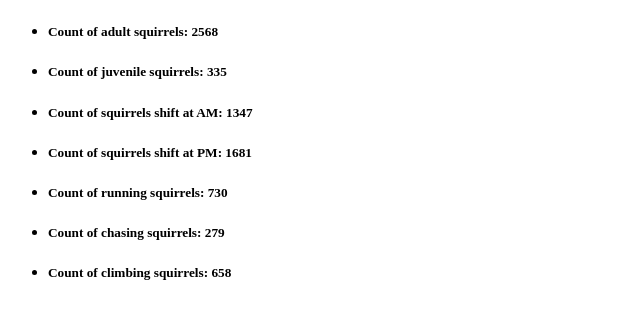
After one commit to nryan0809/squirrel_project, a Django app: page /sightings/stats/ in a window 1280 px wide. The commit adds this page. Shown: the top 319 px of the page, without its empty margins (0-640 px from the left). Run offline with Django 3.2, Linux system fonts and the light colour scheme; data comes from the database, SQL or seed files in the repository; both versions use the stored data as it was after the commit.

Commit message:
add stats

```diff
--- a/vwsquirrel/templates/vwsquirrel/index.html
+++ b/vwsquirrel/templates/vwsquirrel/index.html
@@ -1,5 +1,6 @@
 <ul>
 	<li><a href="/sightings/add" >add</a></li>
+	<li><a href="/sightings/stats" >stats</a></li>
 </ul>
 <ul>
     {% for squirrel in squirrels %}
--- /dev/null
+++ b/vwsquirrel/templates/vwsquirrel/stats.html
@@ -0,0 +1,29 @@
+<!DOCTYPE html>
+<html>
+<head>
+<meta charset="utf-8">
+<title>General stats about the sightings</title>
+</head>
+
+<body>
+<ul>
+
+<li><h5>Count of adult squirrels: {{Adult}}</h5>
+</li>
+<li><h5>Count of juvenile squirrels: {{Juvenile}}</h5>
+</li>
+<li><h5>Count of squirrels shift at AM: {{AM}}</h5>
+</li>
+<li><h5>Count of squirrels shift at PM: {{PM}}</h5>
+</li>
+<li><h5>Count of running squirrels: {{Running}}</h5>
+</li>
+<li><h5>Count of chasing squirrels: {{Chasing}}</h5>
+</li>
+<li><h5>Count of climbing squirrels: {{Climbing}}</h5>
+</li>
+</ul>
+
+
+</body>
+</html>
--- a/vwsquirrel/urls.py
+++ b/vwsquirrel/urls.py
@@ -4,5 +4,7 @@ app_name = 'vwsquirrel'
 urlpatterns = [
         path('', views.index, name='index'),
         path('add/',views.add,name='add'),
+        path('stats/',views.stats,name='stats'),
         path('<Unique_Squirrel_ID>/', views.detail, name = "detail"),
+       # path('stats/',views.stats,name='stats'),
         ]
--- a/vwsquirrel/views.py
+++ b/vwsquirrel/views.py
@@ -6,6 +6,7 @@ from django.urls import reverse
 from django.views import generic
 from .models import squ_model
 from django.forms import ModelForm
+from django.db.models import Count, Q
 
 def index(request):
     squirrels = squ_model.objects.all()
@@ -27,7 +28,8 @@ def add(request):
     return render(request,'vwsquirrel/add.html')
 
 def detail(request,Unique_Squirrel_ID):
-    details = get_object_or_404(squ_model,Unique_Squirrel_ID=Unique_Squirrel_ID)
+   # details = get_object_or_404(squ_model,Unique_Squirrel_ID=Unique_Squirrel_ID)
+    details=squ_model.objects.get(Unique_Squirrel_ID=Unique_Squirrel_ID)
     if request.method == "POST":
         if 'delete' in request.POST:
             details.delete()
@@ -37,3 +39,22 @@ def detail(request,Unique_Squirrel_ID):
                  details.save()
         return redirect('/sightings/')
     return render(request, 'vwsquirrel/detail.html')
+
+def stats(request):
+    Adult=squ_model.objects.filter(Age='Adult').count()
+    Juvenile=squ_model.objects.filter(Age='Juvenile').count()
+    AM=squ_model.objects.filter(Shift='AM').count()
+    PM=squ_model.objects.filter(Shift='PM').count()
+    Running=squ_model.objects.filter(Running=True).count()
+    Chasing=squ_model.objects.filter(Chasing=True).count()
+    Climbing=squ_model.objects.filter(Climbing=True).count()
+    context={
+            'Adult':Adult,
+            'Juvenile':Juvenile,
+            'AM':AM,
+            'PM':PM,
+            'Running':Running,
+            'Chasing':Chasing,
+            'Climbing':Climbing,
+            }
+    return render(request,'vwsquirrel/stats.html',context)
```
Also changed, not shown: vwsquirrel/templates/vwsquirrel/detail.html (+23 -23 lines), db.sqlite3.
